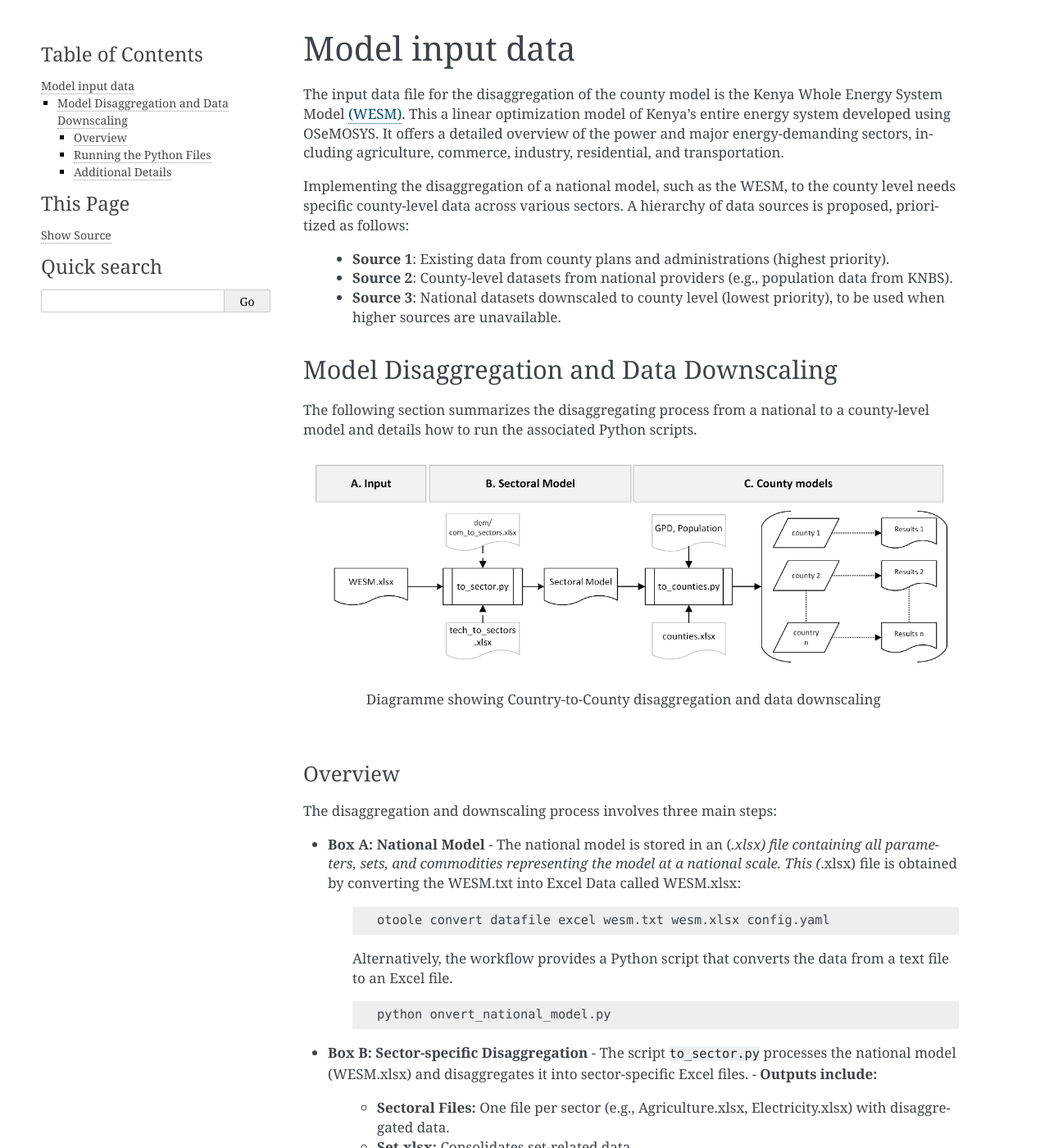
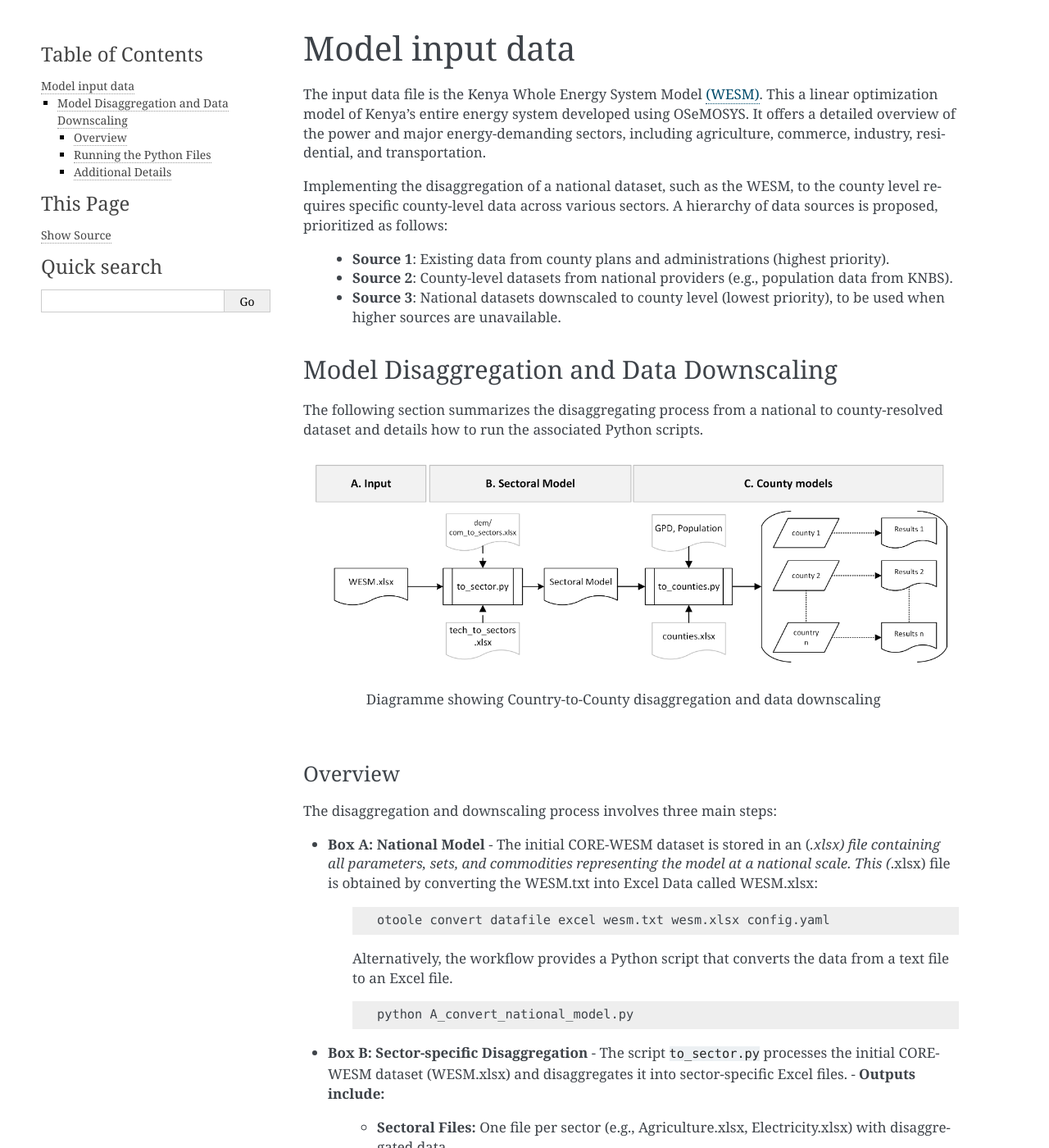
Before and after one commit to ClimateCompatibleGrowth/CORE-WESM, a Sphinx documentation site: the page built from docs/data.rst, in a window 1280 px wide and 1400 px high. Shown: the whole window at 82% size. Built offline with Sphinx 7.4.7, drawn with Linux system fonts in a browser that asks for light colours; some of the changed text lies outside the part shown.

Commit message:
Update data.rst
change county models to county-resolved datasets

```diff
--- a/docs/data.rst
+++ b/docs/data.rst
@@ -4,9 +4,9 @@
 Model input data
 ================
 
-The input data file for the disaggregation of the county model is the Kenya Whole Energy System Model `(WESM) <https://osemosys-kenya-wesm.readthedocs.io/en/latest/>`_. This a linear optimization model of Kenya's entire energy system developed using OSeMOSYS. It offers a detailed overview of the power and major energy-demanding sectors, including agriculture, commerce, industry, residential, and transportation.
+The input data file is the Kenya Whole Energy System Model `(WESM) <https://osemosys-kenya-wesm.readthedocs.io/en/latest/>`_. This a linear optimization model of Kenya's entire energy system developed using OSeMOSYS. It offers a detailed overview of the power and major energy-demanding sectors, including agriculture, commerce, industry, residential, and transportation.
 
-Implementing the disaggregation of a national model, such as the WESM, to the county level needs specific county-level data across various sectors. A hierarchy of data sources is proposed, prioritized as follows:
+Implementing the disaggregation of a national dataset, such as the WESM, to the county level requires specific county-level data across various sectors. A hierarchy of data sources is proposed, prioritized as follows:
 
    - **Source 1**: Existing data from county plans and administrations (highest priority).
    - **Source 2**: County-level datasets from national providers (e.g., population data from KNBS).
@@ -15,7 +15,7 @@ Implementing the disaggregation of a national model, such as the WESM, to the co
 Model Disaggregation and Data Downscaling
 ==========================================
 
-The following section summarizes the disaggregating process from a national to a county-level model and details how to run the associated Python scripts.
+The following section summarizes the disaggregating process from a national to county-resolved dataset and details how to run the associated Python scripts.
 
 .. figure:: ../figures/Ctr_county.png
    :alt: Country-to-county disaggregation and data downscaling
@@ -27,7 +27,7 @@ Overview
 The disaggregation and downscaling process involves three main steps:
 
 - **Box A: National Model**
-  - The national model is stored in an (*.xlsx) file containing all parameters, sets, and commodities representing the model at a national scale. This (*.xlsx) file is obtained by converting the WESM.txt into Excel Data called WESM.xlsx:
+  - The initial CORE-WESM dataset is stored in an (*.xlsx) file containing all parameters, sets, and commodities representing the model at a national scale. This (*.xlsx) file is obtained by converting the WESM.txt into Excel Data called WESM.xlsx:
 
    .. code-block:: bash
 
@@ -37,10 +37,10 @@ The disaggregation and downscaling process involves three main steps:
 
    .. code-block:: bash
 
-      python onvert_national_model.py
+      python A_convert_national_model.py
 
 - **Box B: Sector-specific Disaggregation**
-  - The script ``to_sector.py`` processes the national model (WESM.xlsx) and disaggregates it into sector-specific Excel files.
+  - The script ``to_sector.py`` processes the  initial CORE-WESM dataset (WESM.xlsx) and disaggregates it into sector-specific Excel files.
   - **Outputs include:**
     - **Sectoral Files:** One file per sector (e.g., Agriculture.xlsx, Electricity.xlsx) with disaggregated data.
     - **Set.xlsx:** Consolidates set-related data.
@@ -48,9 +48,9 @@ The disaggregation and downscaling process involves three main steps:
     - **Other.xlsx:** Stores data not fitting into specific sector mappings.
 
 - **Box C: County-level Downscaling**
-  - The script ``to_counties.py`` processes the sectoral model to generate county-level models.
+  - The script ``to_counties.py`` processes the sectoral files to generate county-resolved datasets.
   - **Key functions:**
-    - Allocates residential sector using population data from ``counties_population_KNBS.csv``. Population by county available in [1]_.
+    - Allocates the residential sector using population data from ``counties_population_KNBS.csv``. Population by county available in [1]_.
     - Scales sectors like agriculture and services using gross county product (GCP) by economic activity. The Kenya    National Bureau of Statistics (KNBS) offers this information annually based on economic activity and, most importantly, at the county level [2]_.
   - **Outputs include:**
     - **County Folders:** Each contains sector-specific data tailored to county characteristics.
@@ -61,21 +61,33 @@ Running the Python Files
 To execute the disaggregation and downscaling scripts, follow these steps:
 
 
-1. **Run the Sector-specific Disaggregation Script:**
+**Run the Sector-specific Disaggregation script:**
 
    .. code-block:: bash
 
-      python to_sector.py
+      python B_convert_to_sector.py
 
-2. **Run the County-level Downscaling Script:**
+**Run the County-level Downscaling Script:**
 
    .. code-block:: bash
 
-      python to_counties.py
+      python C_convert_to_counties.py
+
+**Run the updated fraction of cooking stove-use with data from the DHS script:**
+
+   .. code-block:: bash
+
+      python D_updated_DHS_to_counties.py
+
+**Run the copy multiscale folder script:**
+
+   .. code-block:: bash
+
+      python E_copy_multiscale.py
 
 Additional Details
 ------------------
-- The initial downscaling approach uses GDP and population metrics to create a national county model.
+- The initial downscaling approach uses GDP and population metrics to create county-resolved datasets.
 - Detailed county-level data, such as Gross County Product (GCP) by economic activity from KNBS, can further refine the model by capturing sector-specific contributions (e.g., comparing agriculture in Nairobi vs. Meru).
 
 .. [1] KNBS, “2023 GROSS COUNTY PRODUCT,” Kenya National Bureau of Statistics, 2023, Accessed: Mar. 05, 2025. [Online]. Available: https://www.knbs.or.ke/wp-content/uploads/2023/10/GCP-report-2023.pdf
```
